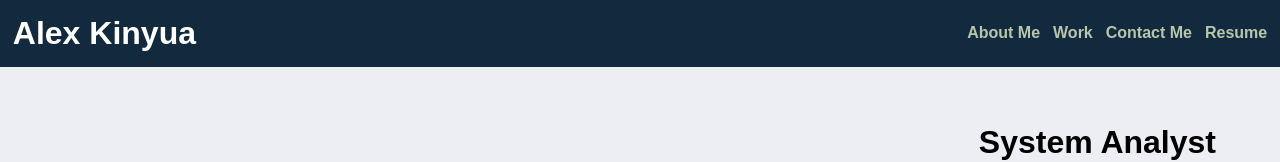
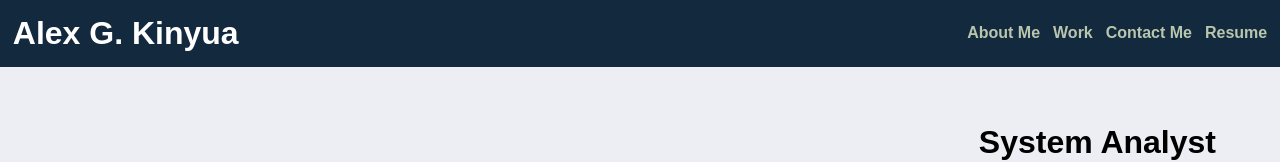
Before and after one commit to gihts024/Homework2_AK, a plain HTML site: page index.html in a window 1280 px wide. Shown: the top 162 px of the page. Drawn offline with Linux system fonts and the light colour scheme.

Commit message:
Update index.html

```diff
--- a/index.html
+++ b/index.html
@@ -11,7 +11,7 @@
 <body>
     <!-- This is the title bar -->
     <header>
-        <h1>Alex Kinyua</h1>
+        <h1>Alex G. Kinyua</h1>
       <nav>
         <ul>
           <li><a href="#aboutMe">About Me</a></li>
```
